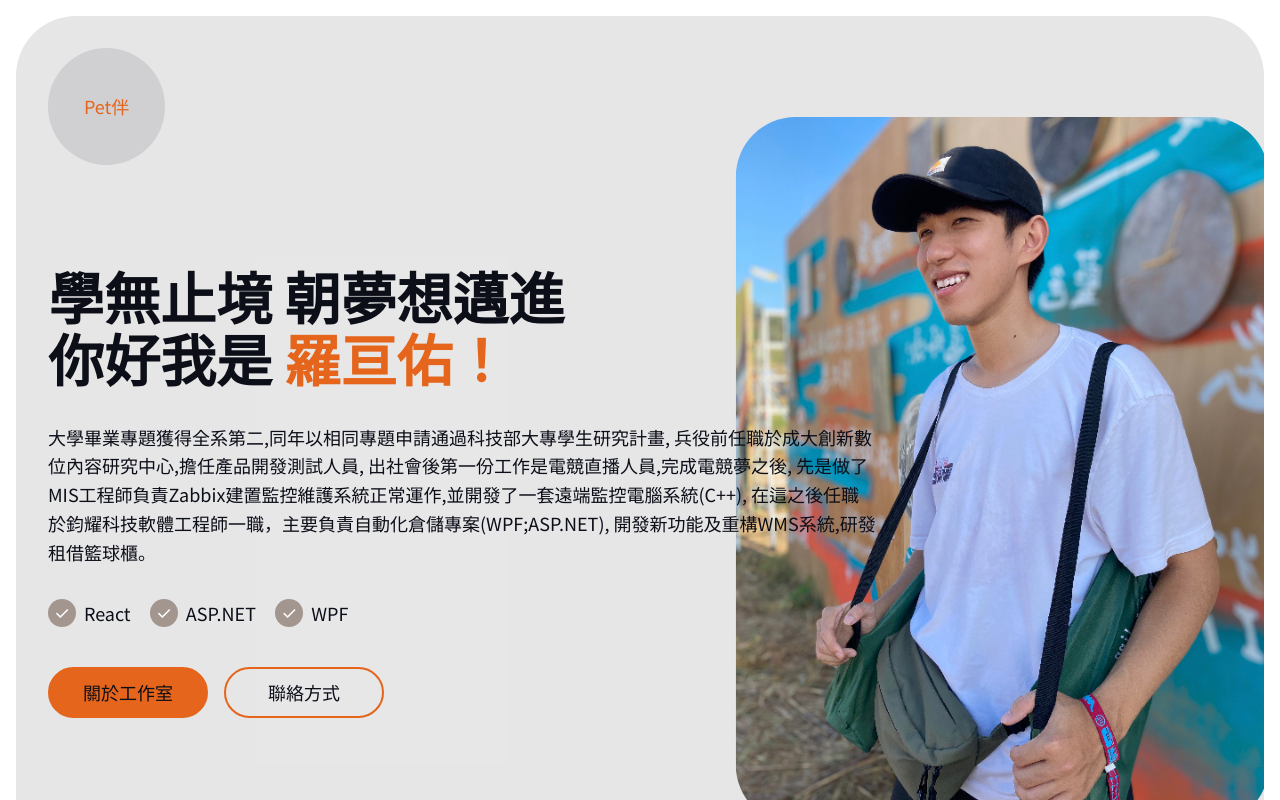
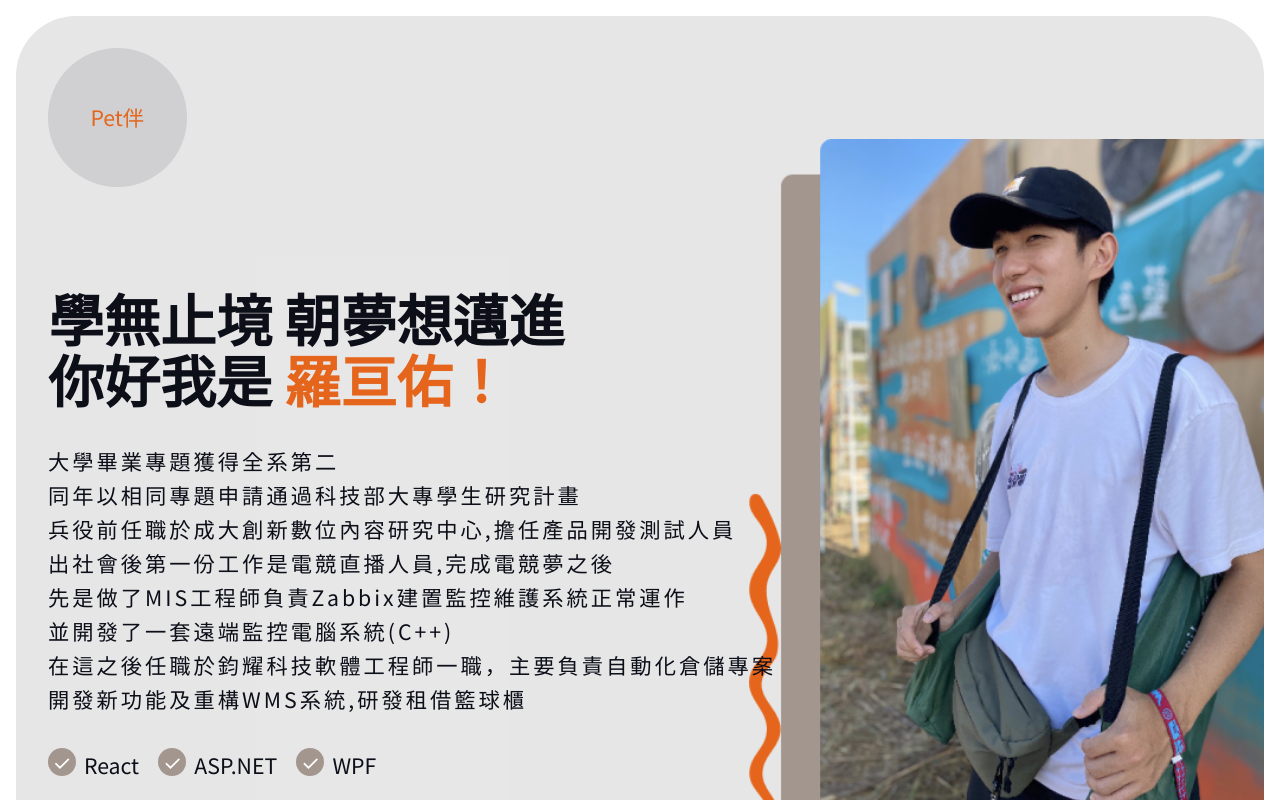
Before and after one commit to rickluo94/personal, a React (Create React App) app: page / in a window 1280 px wide. Shown: the top 800 px of the page. Built offline with nearby package versions, Linux system fonts and the light colour scheme.

Commit message:
[modify]banner修改

```diff
--- a/src/App.css
+++ b/src/App.css
@@ -45,6 +45,7 @@
 
 .intro-p {
   font-size: var(--fs-400);
+  letter-spacing: 3px;
   margin-bottom: 1rem;
 }
 
@@ -162,11 +163,9 @@
 
 .rick-img{
   display: block;
-  width: 90%;
+  width: 100%;
   max-width: 100%;
-  border-radius: 3.75rem;
   transform-style: preserve-3d;
-  transform: scale(-1, 1);
   animation: 800ms ease-out 0s 1 rotateIn;
 }
 
@@ -193,10 +192,9 @@
 @keyframes rotateIn {
   0% {
     opacity: 0;
-    transform: scale(-1, 1) rotate(.1turn);
+    transform: rotate(-0.1turn);
   }
   100% {
     opacity: 1;
-    transform: scale(-1, 1);
   }
 }
--- a/src/App.js
+++ b/src/App.js
@@ -1,13 +1,16 @@
+import * as React from "react";
 import rickImg from "./assets/IMG_0552.png";
+import Provide from "./components/Provide/Provide";
 import "./App.css";
 
 function App() {
   return (
     <div className="App">
-      <section className={"page-section radius-large"}>
+      <div className={"page-section radius-large"}>
         <div>
           <a
             target={"_blank"}
+            rel={"noreferrer"}
             href={"https://petban-6992c.web.app/"}
             className={"logo-button text-accent"}
           >
@@ -23,12 +26,21 @@ function App() {
               <span className={"ff-sans-cond text-accent"}>羅亘佑！</span>
             </h1>
             <p className={"intro-p an-intro-p"}>
-              大學畢業專題獲得全系第二,同年以相同專題申請通過科技部大專學生研究計畫,
-              兵役前任職於成大創新數位內容研究中心,擔任產品開發測試人員,
-              出社會後第一份工作是電競直播人員,完成電競夢之後,
-              先是做了MIS工程師負責Zabbix建置監控維護系統正常運作,並開發了一套遠端監控電腦系統(C++),
-              在這之後任職於鈞耀科技軟體工程師一職，主要負責自動化倉儲專案(WPF;ASP.NET),
-              開發新功能及重構WMS系統,研發租借籃球櫃。
+              大學畢業專題獲得全系第二
+              <br />
+              同年以相同專題申請通過科技部大專學生研究計畫
+              <br />
+              兵役前任職於成大創新數位內容研究中心,擔任產品開發測試人員
+              <br />
+              出社會後第一份工作是電競直播人員,完成電競夢之後
+              <br />
+              先是做了MIS工程師負責Zabbix建置監控維護系統正常運作
+              <br />
+              並開發了一套遠端監控電腦系統(C++)
+              <br />
+              在這之後任職於鈞耀科技軟體工程師一職，主要負責自動化倉儲專案
+              <br />
+              開發新功能及重構WMS系統,研發租借籃球櫃
             </p>
             <div className={"usp-wrapper"}>
               <div className={"usp-item"}>
@@ -46,6 +58,7 @@ function App() {
             </div>
             <a
               target={"_blank"}
+              rel={"noreferrer"}
               className={"button w-button"}
               href={"https://petban-6992c.web.app/about"}
             >
@@ -53,6 +66,7 @@ function App() {
             </a>
             <a
               target={"_blank"}
+              rel={"noreferrer"}
               className={"button w-button"}
               href={"https://www.facebook.com/PetBan.Studio"}
             >
@@ -63,8 +77,8 @@ function App() {
             <img className={"rick-img"} src={rickImg} alt={"rick"} />
           </div>
         </div>
-      </section>
-      <div>1</div>
+      </div>
+      <Provide />
     </div>
   );
 }
--- a/src/index.css
+++ b/src/index.css
@@ -14,7 +14,7 @@
   --fs-700: 3.5rem;
   --fs-600: 2rem;
   --fs-500: 1.75rem;
-  --fs-400: 1.125rem;
+  --fs-400: 1.33rem;
   --fs-300: 1rem;
   --fs-200: 0.875rem;
 
```
Also changed, not shown: src/assets/IMG_0552.png.
